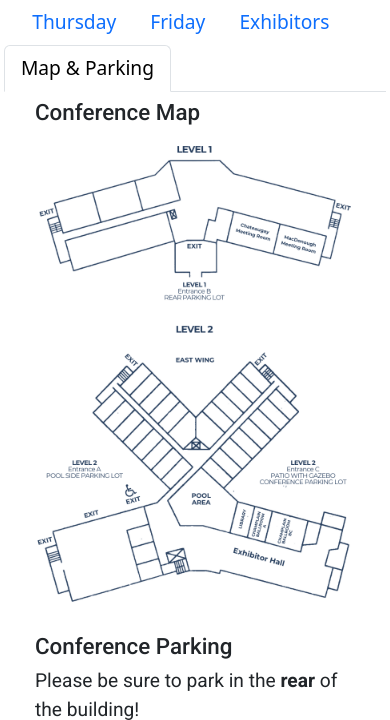
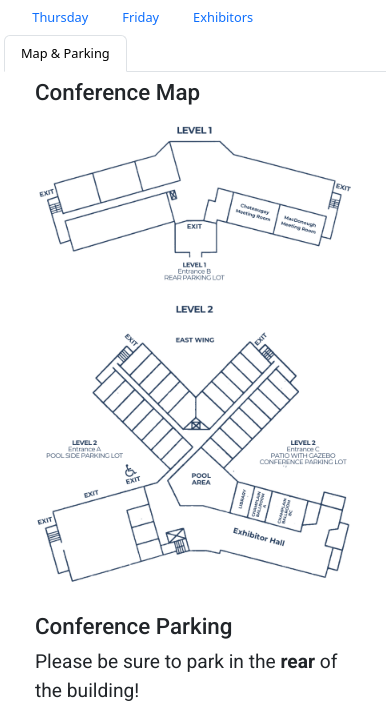
Before and after one commit to kchristensenvtvlc/oblc_sched, a Flask app: page /map in a window 390 px wide. Shown: the part 196-916 px from the top of the page. Run offline with Flask 3, Linux system fonts and the light colour scheme; some libraries are stand-ins or nearby versions; grey boxes are pictures that could not be loaded.

Commit message:
exhibitor section

```diff
--- a/api/static/styles.css
+++ b/api/static/styles.css
@@ -141,9 +141,9 @@ i {font-size: 4rem;
 
     h5 {font-size: 1.4rem;}
 
-    .nav-tabs .nav-link {font-size: 1.2rem; width: 100%;}
+    .nav-tabs .nav-link {font-size: .8rem; width: 100%;}
 
-    a.nav-link {width: 33%;}
+    a.nav-link {width: 25%;}
 
     .avatar {
         display: inline;
```
